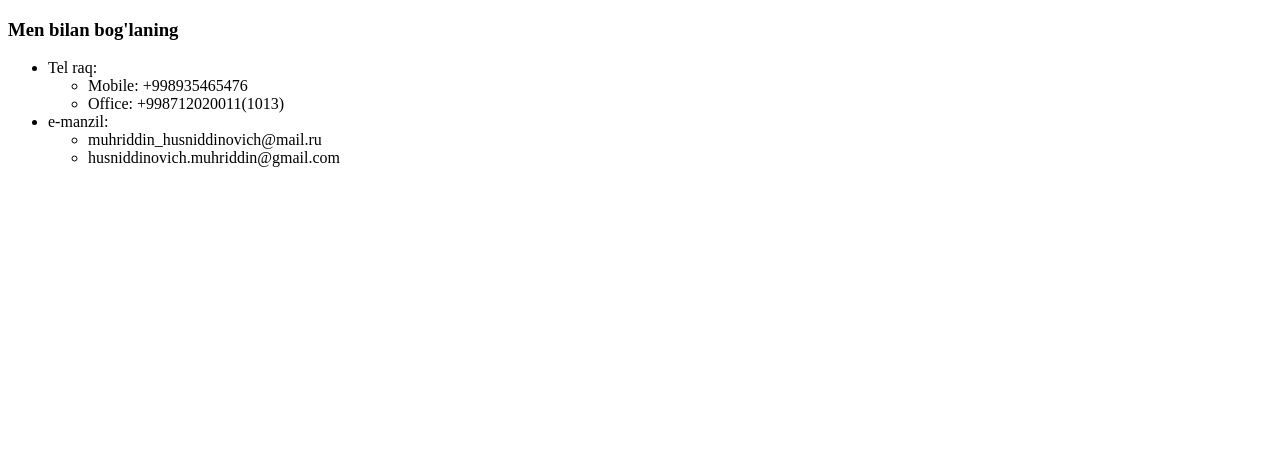
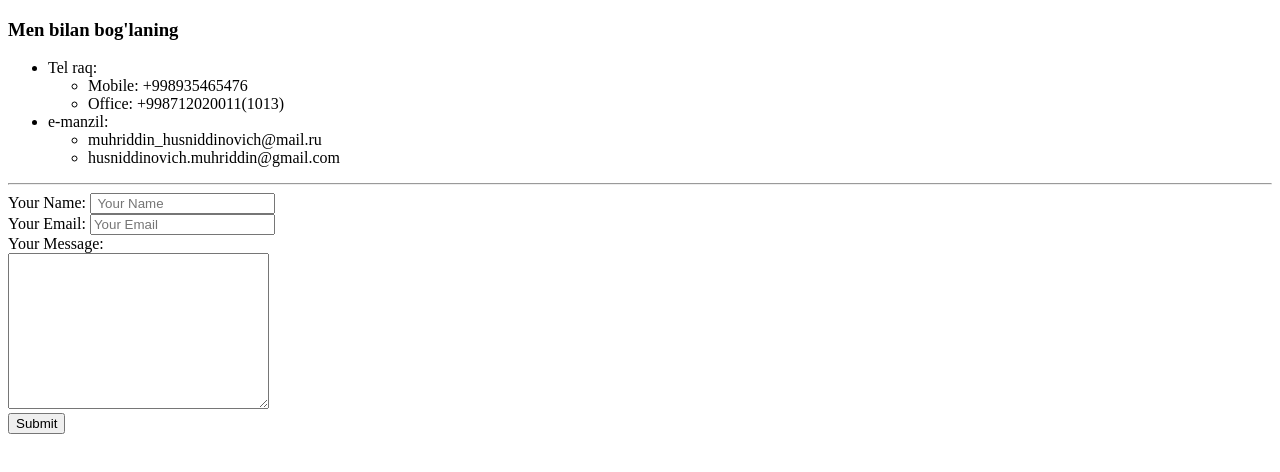
Before and after one commit to husniddinovich/cv, a plain HTML site: page contactme.html in a window 1280 px wide. Drawn offline with Linux system fonts and the light colour scheme.

Commit message:
Add files via upload

```diff
--- a/contactme.html
+++ b/contactme.html
@@ -22,6 +22,16 @@
       </ul>
     </li>
   </ul>
+  <hr>
+  <form action="mailto:turaev@standart.uz" method="post">
+    <label>Your Name: </label>
+    <input type="text" name="YourName" placeholder=" Your Name" value=""><br>
+    <label>Your Email: </label>
+    <input type="email" name="YourEmail" placeholder="Your Email" id=""><br>
+    <label>Your Message:</label><br>
+    <textarea name="name" rows="10" cols="30"></textarea><br>
+    <input type="submit" value="Submit">
+  </form>
 </body>
 
 </html>
```
